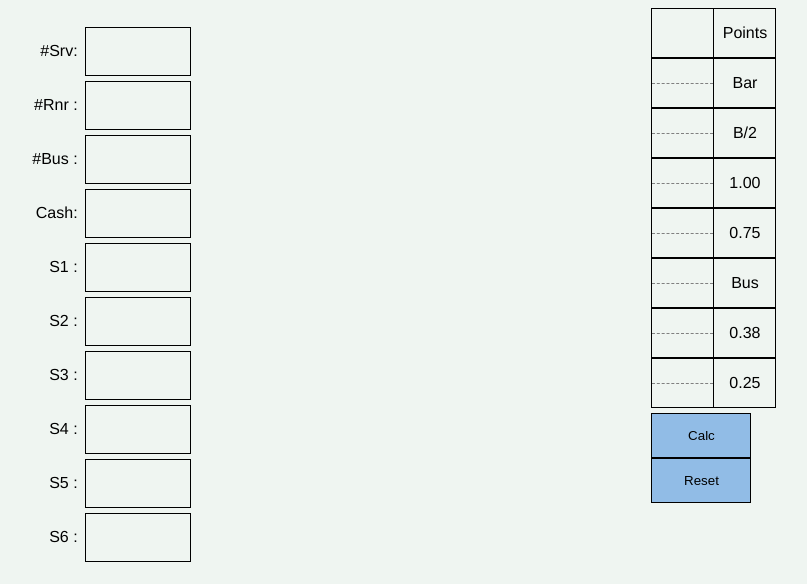
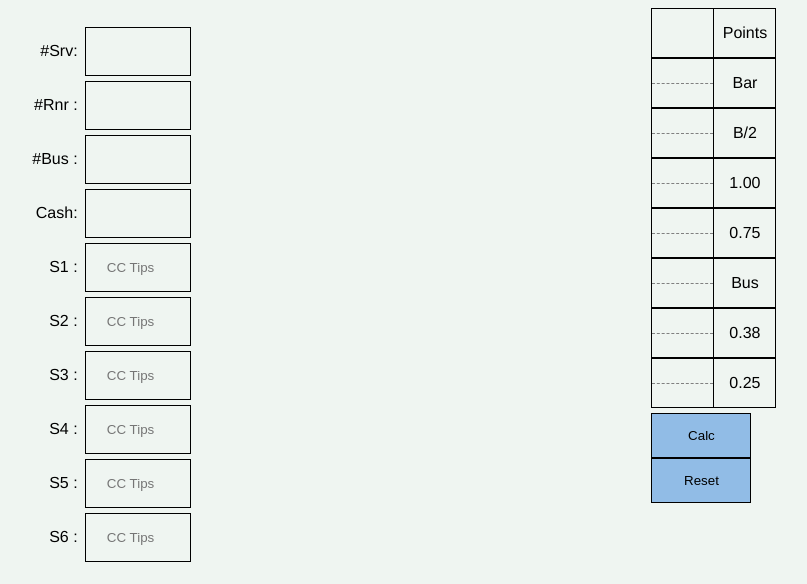
Before and after one commit to Nelsonskjold/Nelsonskjold.github.io, a plain HTML site: page index.html in a window 1280 px wide. Shown: the whole page, without its empty margins (129-936 px from the left). Drawn offline with Linux system fonts and the light colour scheme.

Commit message:
added placeholder txt

```diff
--- a/index.html
+++ b/index.html
@@ -32,27 +32,27 @@
 					</p>
 					<p>
 						<label> S1 : </label>
-						<input  type ="number" id="ccTips0" autocomplete="off">
+						<input  type ="number" placeholder="CC Tips" id="ccTips0" autocomplete="off">
 					</p>
 					<p>
 						<label> S2 : </label>
-						<input  type ="number" id="ccTips1" autocomplete="off">
+						<input  type ="number" placeholder="CC Tips" id="ccTips1" autocomplete="off">
 					</p>
 					<p>
 						<label> S3 : </label>
-						<input  type ="number" id="ccTips2" autocomplete="off">
+						<input  type ="number" placeholder="CC Tips" id="ccTips2" autocomplete="off">
 					</p>
 					<p>
 						<label> S4 : </label>
-						<input  type ="number" id="ccTips3" autocomplete="off">
+						<input  type ="number" placeholder="CC Tips" id="ccTips3" autocomplete="off">
 					</p>
 					<p>
 						<label> S5 : </label>
-						<input  type ="number" id="ccTips4" autocomplete="off">
+						<input  type ="number" placeholder="CC Tips" id="ccTips4" autocomplete="off">
 					</p>
 					<p>
 						<label> S6 : </label>
-						<input  type ="number" id="ccTips5" autocomplete="off">
+						<input  type ="number" placeholder="CC Tips" id="ccTips5" autocomplete="off">
 					</p>
 			</div>
 
```
